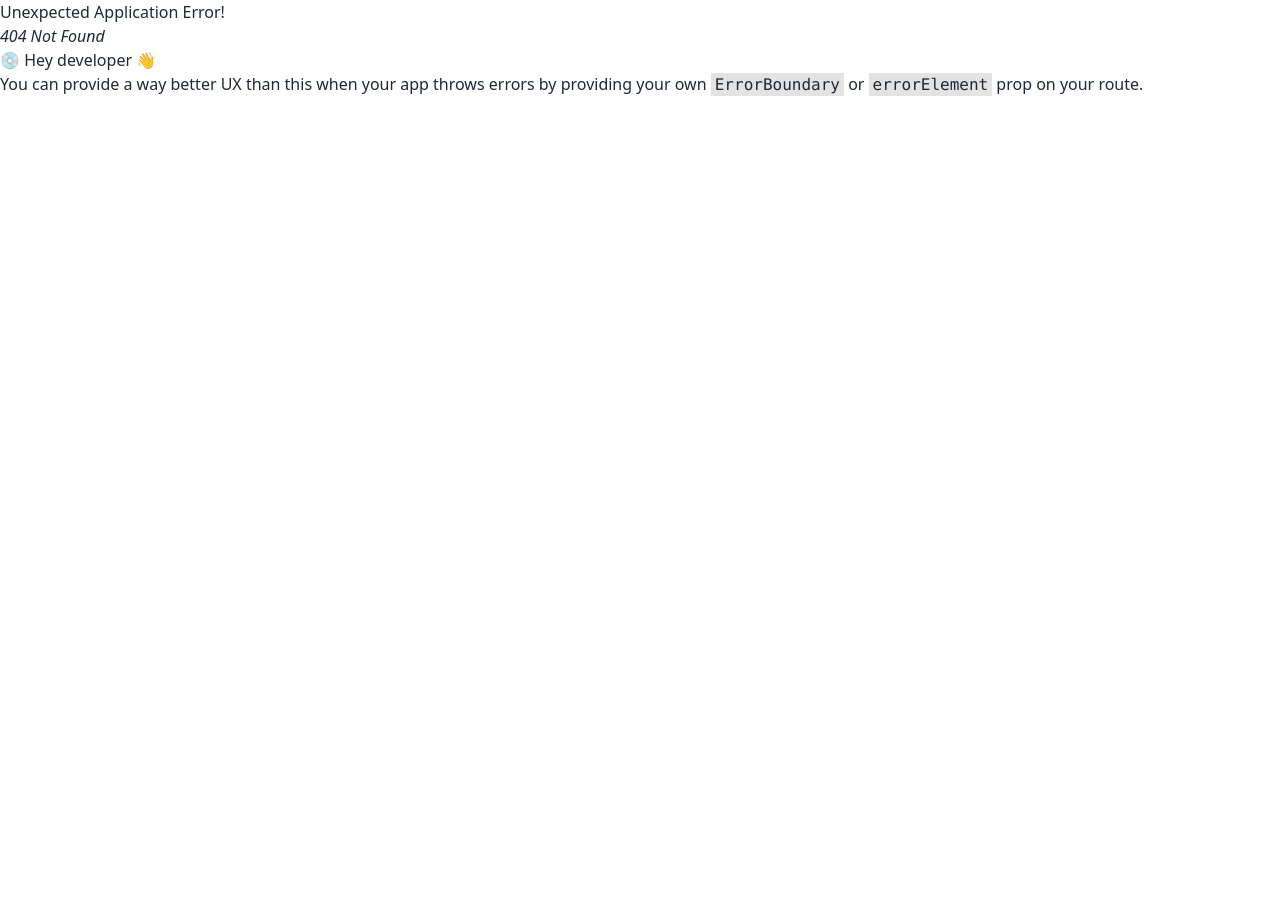
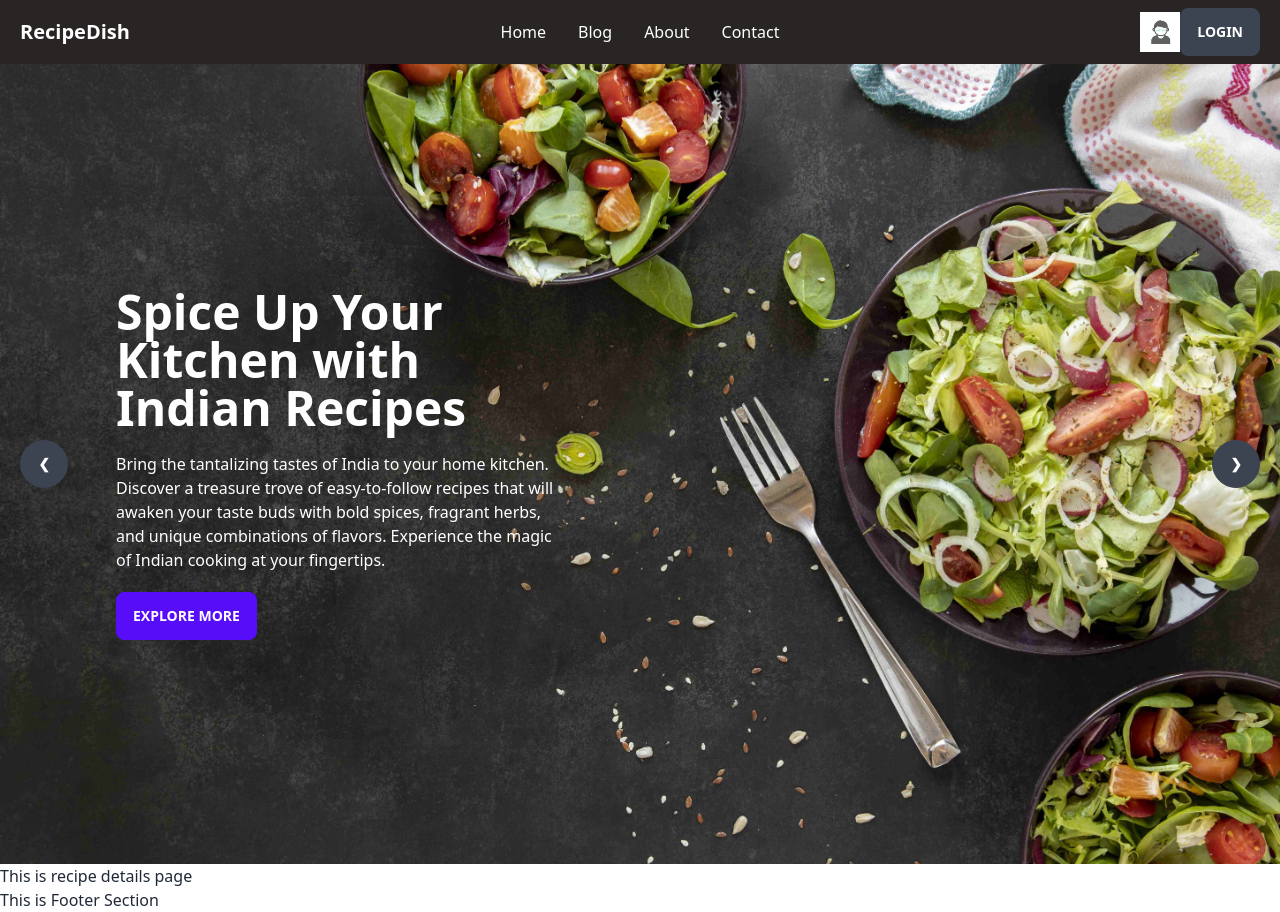
Before and after one commit to mohammadmukhter/recipe-dish-client, a React (Vite) app: page /recipe/1 in a window 1280 px wide. Before the commit this address had no page. Before the commit the page ends 800 px from the top, so only its background shows below. Built offline with nearby package versions, Linux system fonts and the light colour scheme.

Commit message:
recipe section desing done

```diff
--- a/src/components/pages/home/ChefCard.jsx
+++ b/src/components/pages/home/ChefCard.jsx
@@ -1,4 +1,5 @@
 import React from "react";
+import { Link } from "react-router-dom";
 
 const ChefCard = ({ data }) => {
   console.log(data);
@@ -12,8 +13,11 @@ const ChefCard = ({ data }) => {
         <h2 className="card-title">{name}</h2>
         <p>Experiences: {yearsOfExperience} Years</p>
         <p>Recipes: {recipes.length}</p>
+        <p>Likes: {likes}</p>
         <div className="card-actions justify-end">
-          <button className="btn btn-primary">View Recipes</button>
+          <Link to={`recipe/${id}`} className="btn btn-primary">
+            View Recipes
+          </Link>
         </div>
       </div>
     </div>
--- /dev/null
+++ b/src/components/pages/home/Recipe.jsx
@@ -0,0 +1,11 @@
+import React from "react";
+
+const Recipe = () => {
+  return (
+    <div>
+      <h2>This is recipe details page</h2>
+    </div>
+  );
+};
+
+export default Recipe;
--- a/src/routes/Route.jsx
+++ b/src/routes/Route.jsx
@@ -1,6 +1,7 @@
 import { createBrowserRouter } from "react-router-dom";
 import Main from "../components/layouts/Main";
 import Home from "../components/pages/home/Home";
+import Recipe from "../components/pages/home/Recipe";
 
 const router = createBrowserRouter([
   {
@@ -11,6 +12,10 @@ const router = createBrowserRouter([
         path: "/",
         element: <Home></Home>,
       },
+      {
+        path: "recipe/:id",
+        element: <Recipe></Recipe>,
+      },
     ],
   },
 ]);
```
